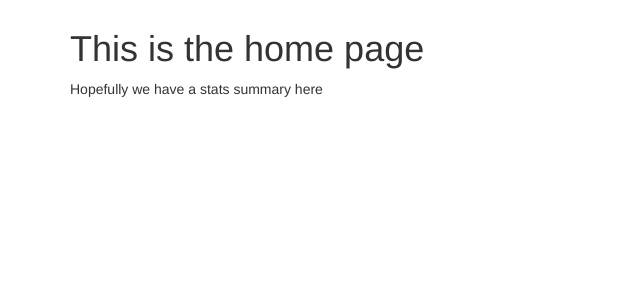
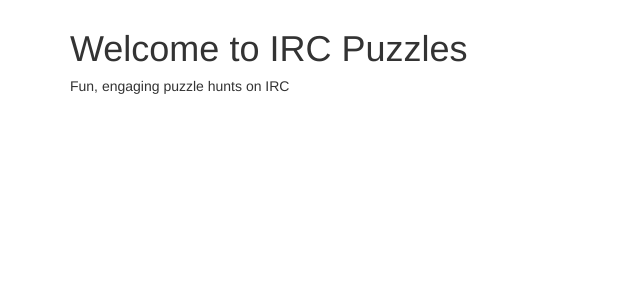
Before and after one commit to ircpuzzles/scoreboard, a Flask app: page / in a window 1280 px wide. Shown: the part 51-351 px from the top of the page, without its empty margins (0-640 px from the left). Run offline with Flask 2, Linux system fonts and the light colour scheme; some libraries are stand-ins or nearby versions.

Commit message:
Update index

```diff
--- a/templates/index.html
+++ b/templates/index.html
@@ -2,6 +2,6 @@
 {% block title %}IRC Puzzles | Home{% endblock %}
 {% block content %}
 <div class="intro">
-    <h1>This is the home page</h1>
-    <p>Hopefully we have a stats summary here</p>
+    <h1>Welcome to IRC Puzzles</h1>
+    <h5>Fun, engaging puzzle hunts on IRC</h5>
 </div>{% endblock %}
```
